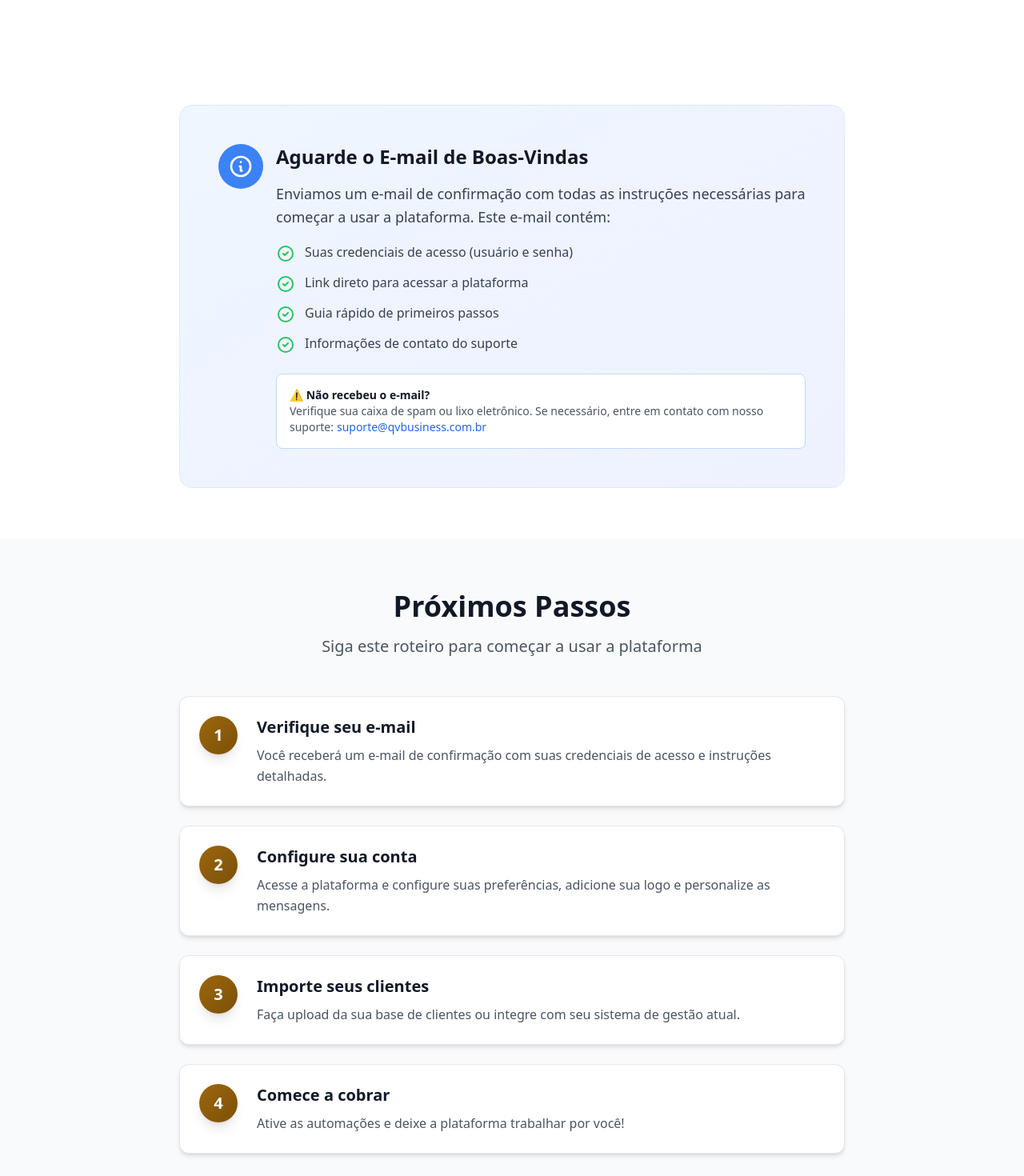
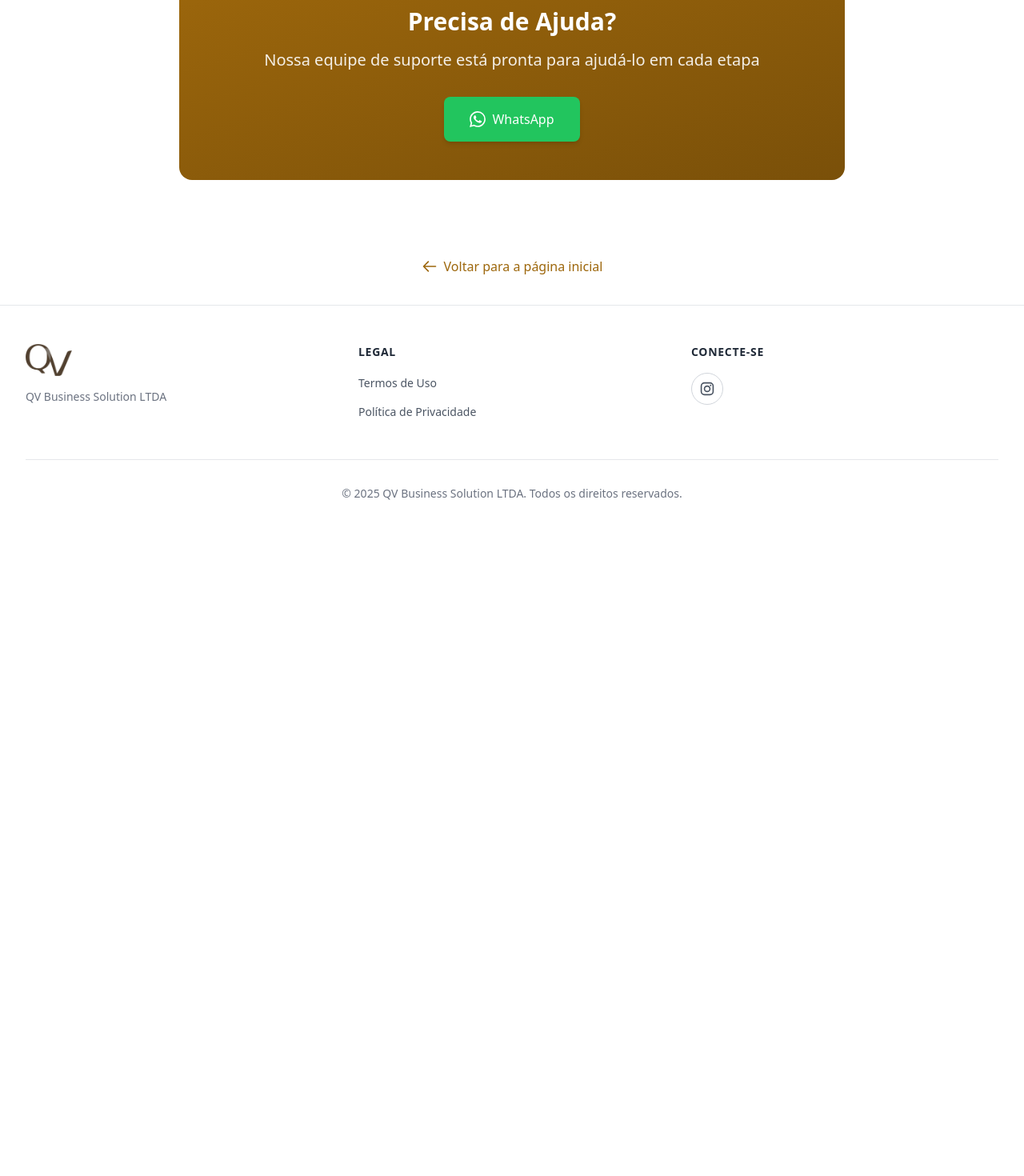
Before and after one commit to csmaniottojr/lp-qv-precifica, a Next.js app: page /compra-confirmada in a window 1280 px wide. Shown: the part 920-2390 px from the top of the page at 80% size. After the commit the page ends 1595 px from the top, so only its background shows below. Built offline with nearby package versions, Linux system fonts and the light colour scheme.

Commit message:
remove extra sections

```diff
--- a/pages/compra-confirmada.js
+++ b/pages/compra-confirmada.js
@@ -30,29 +30,6 @@ export default function PurchaseConfirmed() {
             ),
             title: "Suporte Dedicado",
             description: "Nossa equipe está pronta para ajudar você"
-        }
-    ];
-
-    const nextSteps = [
-        {
-            number: "1",
-            title: "Verifique seu e-mail",
-            description: "Você receberá um e-mail de confirmação com suas credenciais de acesso e instruções detalhadas."
-        },
-        {
-            number: "2",
-            title: "Configure sua conta",
-            description: "Acesse a plataforma e configure suas preferências, adicione sua logo e personalize as mensagens."
-        },
-        {
-            number: "3",
-            title: "Importe seus clientes",
-            description: "Faça upload da sua base de clientes ou integre com seu sistema de gestão atual."
-        },
-        {
-            number: "4",
-            title: "Comece a cobrar",
-            description: "Ative as automações e deixe a plataforma trabalhar por você!"
         }
     ];
 
@@ -97,13 +74,8 @@ export default function PurchaseConfirmed() {
                             🎉 Parabéns pela Compra!
                         </h1>
                         <p className="text-xl text-gray-600 mb-8">
-                            Sua assinatura foi confirmada com sucesso. Bem-vindo à QV Business Solution!
+                            Sua assinatura do QV Precifica foi confirmada com sucesso.
                         </p>
-
-                        <div className="bg-white border border-green-200 rounded-lg p-6 mb-8 inline-block">
-                            <p className="text-sm text-gray-600 mb-2">📧 E-mail de confirmação será enviado para:</p>
-                            <p className="text-lg font-semibold text-gray-900">O e-mail cadastrado no pagamento (Asaas)</p>
-                        </div>
 
                         {/* Benefits Cards */}
                         <div className="grid md:grid-cols-3 gap-6 mt-12">
@@ -124,101 +96,6 @@ export default function PurchaseConfirmed() {
                     </div>
                 </section>
 
-                {/* Email Instructions */}
-                <section className="py-16 bg-white">
-                    <div className="max-w-4xl mx-auto px-4 md:px-8">
-                        <div className="bg-gradient-to-br from-blue-50 to-indigo-50 rounded-2xl p-8 md:p-12 border border-blue-100">
-                            <div className="flex items-start gap-4">
-                                <div className="flex-shrink-0">
-                                    <div className="bg-blue-500 rounded-full p-3">
-                                        <svg className="w-8 h-8 text-white" fill="none" viewBox="0 0 24 24" stroke="currentColor">
-                                            <path strokeLinecap="round" strokeLinejoin="round" strokeWidth={2} d="M13 16h-1v-4h-1m1-4h.01M21 12a9 9 0 11-18 0 9 9 0 0118 0z" />
-                                        </svg>
-                                    </div>
-                                </div>
-                                <div className="flex-1">
-                                    <h2 className="text-2xl font-bold text-gray-900 mb-4">
-                                        Aguarde o E-mail de Boas-Vindas
-                                    </h2>
-                                    <p className="text-gray-700 text-lg mb-4 leading-relaxed">
-                                        Enviamos um e-mail de confirmação com todas as instruções necessárias para começar a usar a plataforma.
-                                        Este e-mail contém:
-                                    </p>
-                                    <ul className="space-y-3 mb-6">
-                                        <li className="flex items-start gap-3">
-                                            <svg className="w-6 h-6 text-green-500 flex-shrink-0 mt-0.5" fill="none" viewBox="0 0 24 24" stroke="currentColor">
-                                                <path strokeLinecap="round" strokeLinejoin="round" strokeWidth={2} d="M9 12l2 2 4-4m6 2a9 9 0 11-18 0 9 9 0 0118 0z" />
-                                            </svg>
-                                            <span className="text-gray-700">Suas credenciais de acesso (usuário e senha)</span>
-                                        </li>
-                                        <li className="flex items-start gap-3">
-                                            <svg className="w-6 h-6 text-green-500 flex-shrink-0 mt-0.5" fill="none" viewBox="0 0 24 24" stroke="currentColor">
-                                                <path strokeLinecap="round" strokeLinejoin="round" strokeWidth={2} d="M9 12l2 2 4-4m6 2a9 9 0 11-18 0 9 9 0 0118 0z" />
-                                            </svg>
-                                            <span className="text-gray-700">Link direto para acessar a plataforma</span>
-                                        </li>
-                                        <li className="flex items-start gap-3">
-                                            <svg className="w-6 h-6 text-green-500 flex-shrink-0 mt-0.5" fill="none" viewBox="0 0 24 24" stroke="currentColor">
-                                                <path strokeLinecap="round" strokeLinejoin="round" strokeWidth={2} d="M9 12l2 2 4-4m6 2a9 9 0 11-18 0 9 9 0 0118 0z" />
-                                            </svg>
-                                            <span className="text-gray-700">Guia rápido de primeiros passos</span>
-                                        </li>
-                                        <li className="flex items-start gap-3">
-                                            <svg className="w-6 h-6 text-green-500 flex-shrink-0 mt-0.5" fill="none" viewBox="0 0 24 24" stroke="currentColor">
-                                                <path strokeLinecap="round" strokeLinejoin="round" strokeWidth={2} d="M9 12l2 2 4-4m6 2a9 9 0 11-18 0 9 9 0 0118 0z" />
-                                            </svg>
-                                            <span className="text-gray-700">Informações de contato do suporte</span>
-                                        </li>
-                                    </ul>
-                                    <div className="bg-white rounded-lg p-4 border border-blue-200">
-                                        <p className="text-sm text-gray-600">
-                                            <strong className="text-gray-900">⚠️ Não recebeu o e-mail?</strong><br />
-                                            Verifique sua caixa de spam ou lixo eletrônico. Se necessário, entre em contato com nosso suporte:
-                                            <a href="mailto:suporte@qvbusiness.com.br" className="text-blue-600 hover:underline ml-1">
-                                                suporte@qvbusiness.com.br
-                                            </a>
-                                        </p>
-                                    </div>
-                                </div>
-                            </div>
-                        </div>
-                    </div>
-                </section>
-
-                {/* Next Steps */}
-                <section className="py-16 bg-gray-50">
-                    <div className="max-w-4xl mx-auto px-4 md:px-8">
-                        <div className="text-center mb-12">
-                            <h2 className="text-3xl md:text-4xl font-bold text-gray-900 mb-4">
-                                Próximos Passos
-                            </h2>
-                            <p className="text-xl text-gray-600">
-                                Siga este roteiro para começar a usar a plataforma
-                            </p>
-                        </div>
-
-                        <div className="space-y-6">
-                            {nextSteps.map((step, idx) => (
-                                <div key={idx} className="bg-white rounded-xl p-6 shadow-md border border-gray-200 flex gap-6 hover:shadow-lg transition-shadow">
-                                    <div className="flex-shrink-0">
-                                        <div className="w-12 h-12 bg-gradient-to-br from-[#9d670c] to-[#7a5009] rounded-full flex items-center justify-center text-white font-bold text-xl shadow-lg">
-                                            {step.number}
-                                        </div>
-                                    </div>
-                                    <div className="flex-1">
-                                        <h3 className="text-xl font-semibold text-gray-900 mb-2">
-                                            {step.title}
-                                        </h3>
-                                        <p className="text-gray-600 leading-relaxed">
-                                            {step.description}
-                                        </p>
-                                    </div>
-                                </div>
-                            ))}
-                        </div>
-                    </div>
-                </section>
-
                 {/* Support Section */}
                 <section className="py-16 bg-white">
                     <div className="max-w-4xl mx-auto px-4 md:px-8">
@@ -230,15 +107,6 @@ export default function PurchaseConfirmed() {
                                 Nossa equipe de suporte está pronta para ajudá-lo em cada etapa
                             </p>
                             <div className="flex flex-col sm:flex-row gap-4 justify-center">
-                                <a
-                                    href="mailto:suporte@qvbusiness.com.br"
-                                    className="inline-flex items-center gap-2 px-8 py-4 bg-white text-[#9d670c] font-medium rounded-lg shadow-md hover:shadow-lg transition-all duration-300"
-                                >
-                                    <svg className="w-5 h-5" fill="none" viewBox="0 0 24 24" stroke="currentColor">
-                                        <path strokeLinecap="round" strokeLinejoin="round" strokeWidth={2} d="M3 8l7.89 5.26a2 2 0 002.22 0L21 8M5 19h14a2 2 0 002-2V7a2 2 0 00-2-2H5a2 2 0 00-2 2v10a2 2 0 002 2z" />
-                                    </svg>
-                                    Enviar E-mail
-                                </a>
                                 <a
                                     href="https://wa.me/5511999999999"
                                     target="_blank"
```
